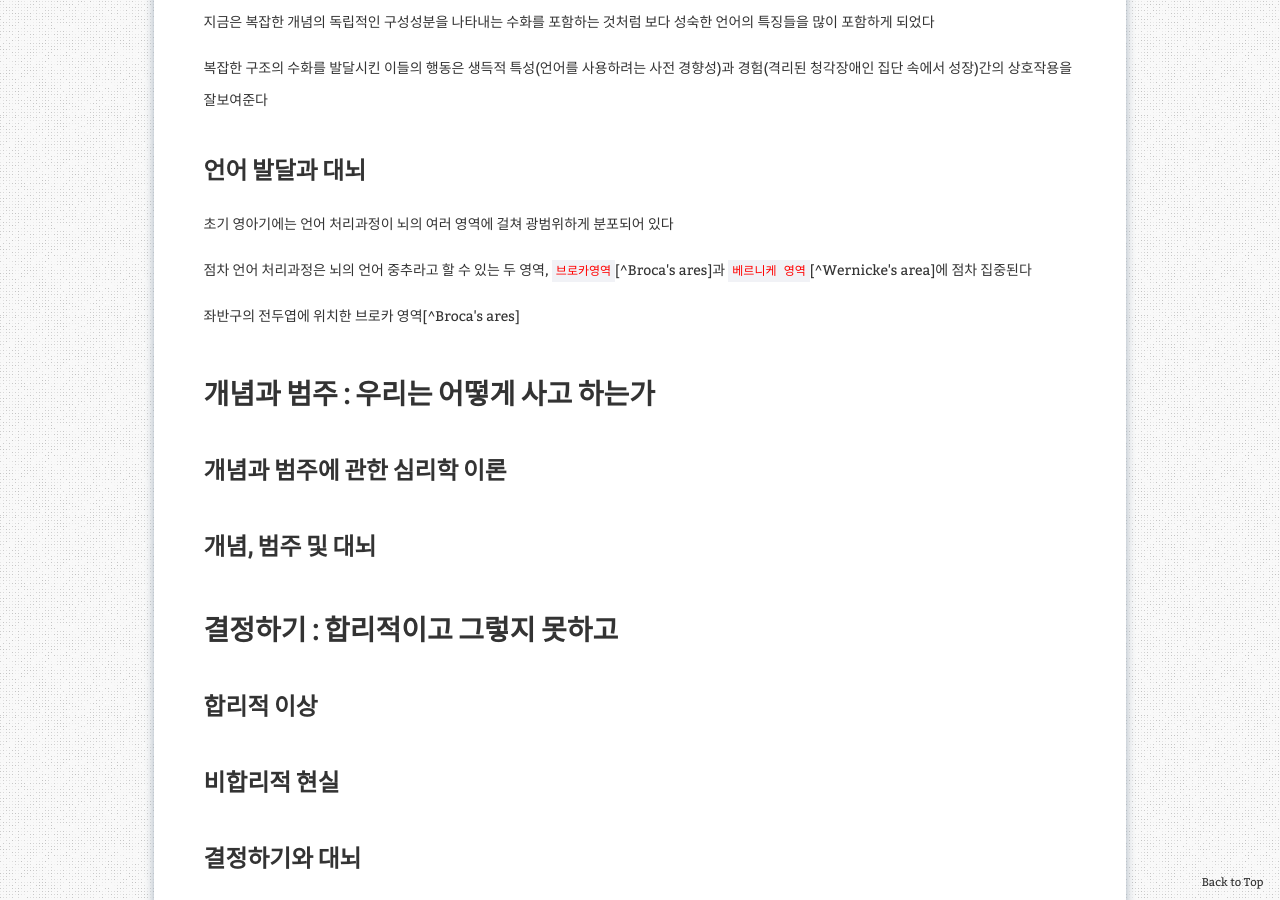
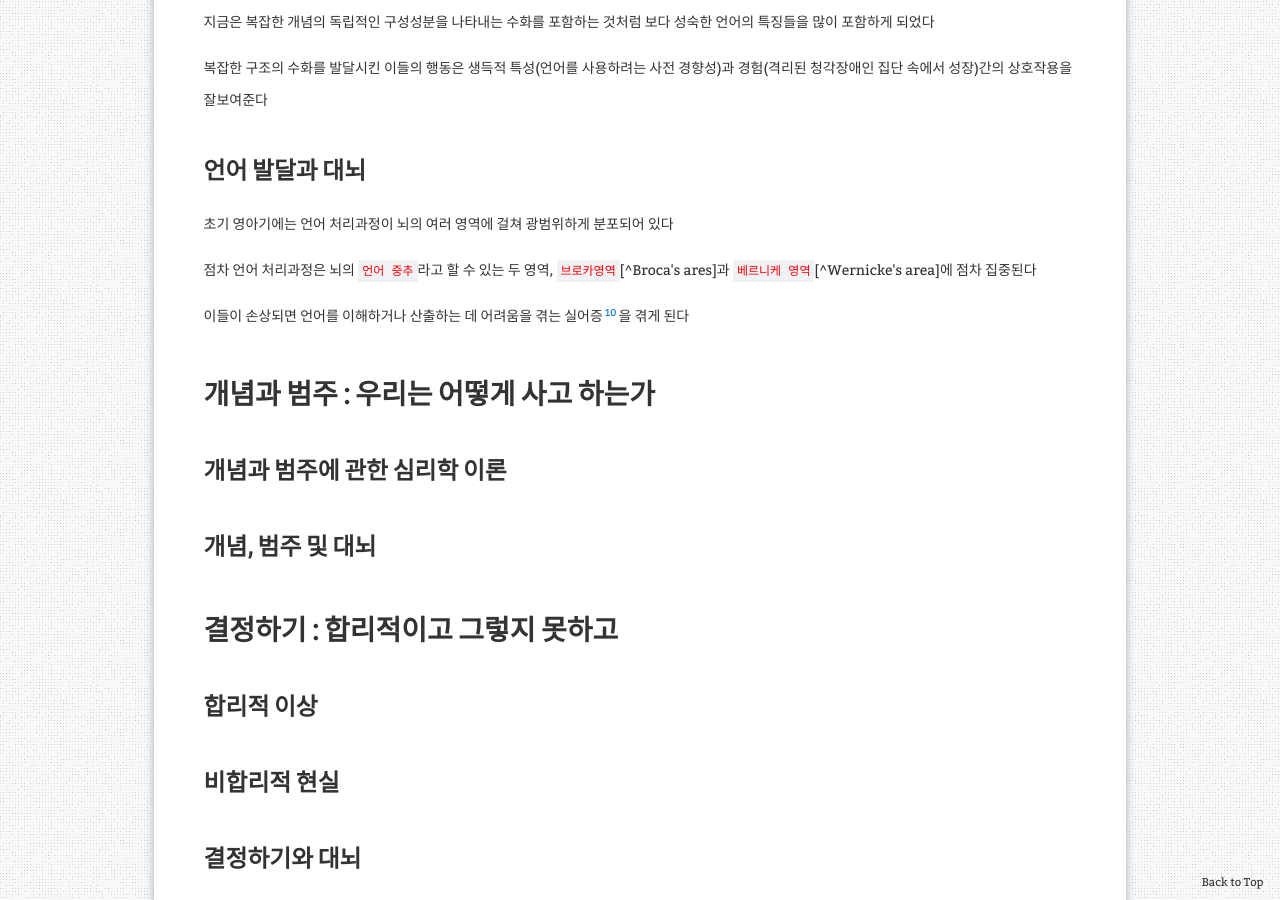
Before and after one commit to aristohyun/aristohyun.github.io, a Jekyll site: the page built from _posts/2021-10-11-psychology_09.md, in a window 1280 px wide and 900 px high, scrolled down 7283 px. Built offline with Jekyll 4.4.1, drawn with Linux system fonts in a browser that asks for light colours; comment, search, counter and statistics services are not loaded; some of the changed text lies outside the part shown.

Commit message:
Update 2021-10-11-psychology_09.md

```diff
--- a/_posts/2021-10-11-psychology_09.md
+++ b/_posts/2021-10-11-psychology_09.md
@@ -260,12 +260,14 @@ redirect_from:
 
 초기 영아기에는 언어 처리과정이 뇌의 여러 영역에 걸쳐 광범위하게 분포되어 있다
 
-점차 언어 처리과정은 뇌의 언어 중추라고 할 수 있는 두 영역, `브로카영역`[^Broca's ares]과 `베르니케 영역`[^Wernicke's area]에 점차 집중된다
+점차 언어 처리과정은 뇌의 `언어 중추`라고 할 수 있는 두 영역, `브로카영역`[^Broca's ares]과 `베르니케 영역`[^Wernicke's area]에 점차 집중된다
 
-좌반구의 전두엽에 위치한 브로카 영역[^Broca's ares]
+이들이 손상되면 언어를 이해하거나 산출하는 데 어려움을 겪는 실어증[^aphasia]을 겪게 된다
 
 [^Broca's ares]: 브로카 영역. 좌반구의 전두엽에 위치하며, 구어나 수화 언어의 산출과 관련됨
 [^Wernicke's area]: 베르니케 영역. 좌측 측두엽에 위치해 있으며 언어를 이해하고 해석하는데 관여한다
+[^aphasia]: 실어증, 언어를 이해하거나 산출하는 데 어려움을 겪음
+
 
 # 개념과 범주 : 우리는 어떻게 사고 하는가
 
```
